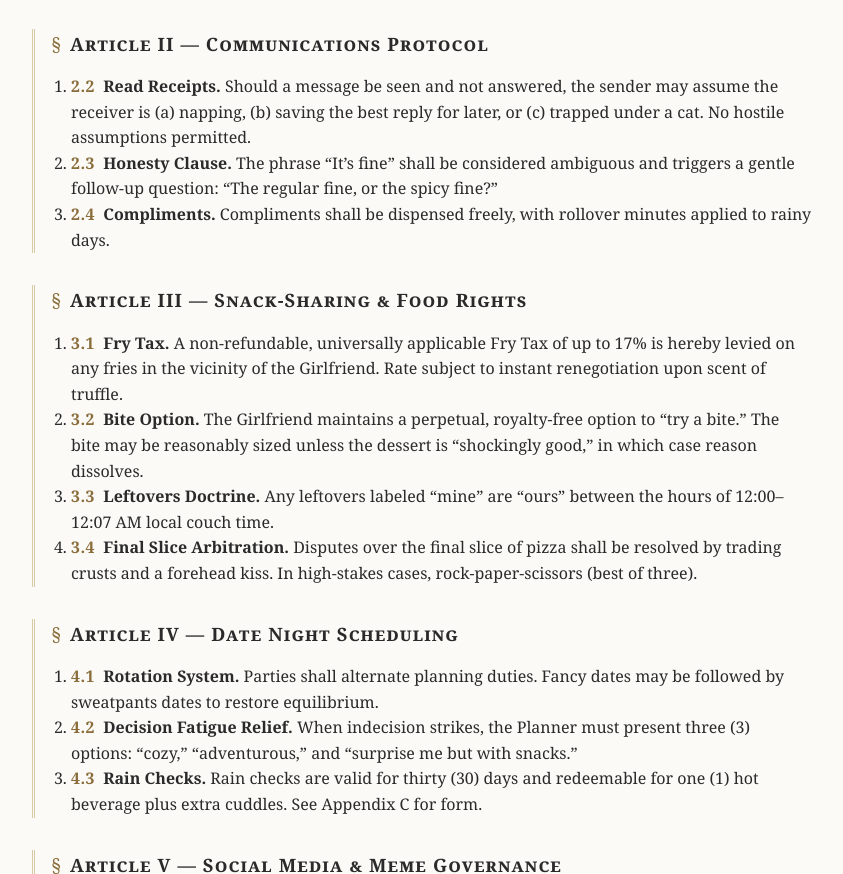
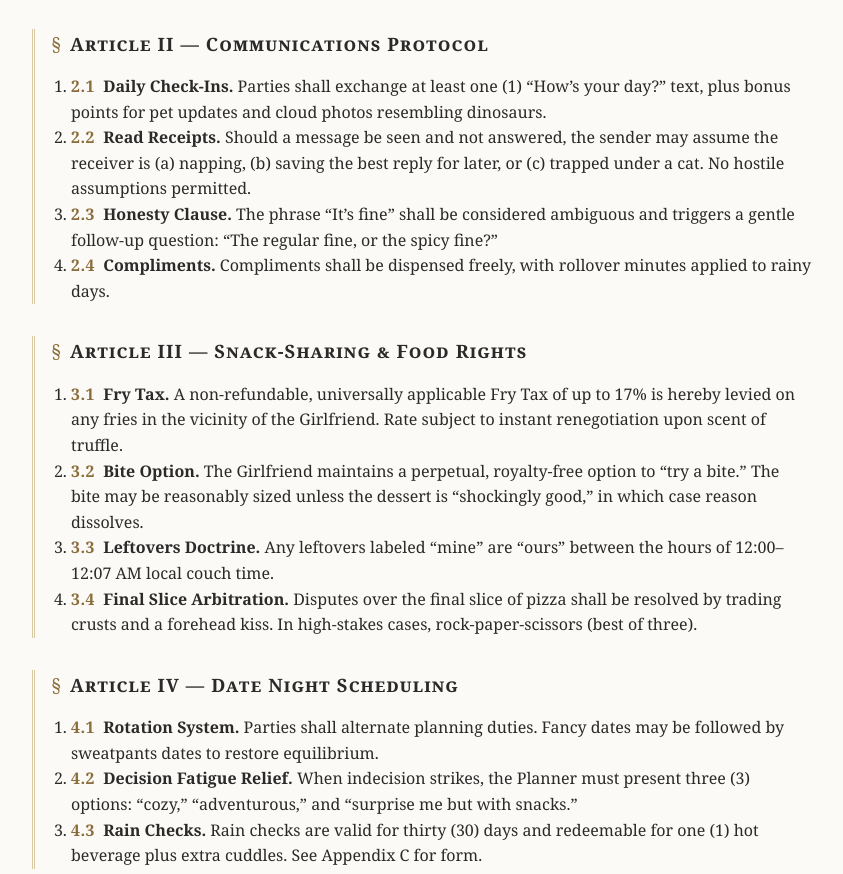
Before and after one commit to nitishsjsucs/gf-policies, a plain HTML site: page index.html in a window 1280 px wide. Shown: the part 1370-2244 px from the top of the page, without its empty margins (218-1061 px from the left). Drawn offline with Linux system fonts and the light colour scheme.

Commit message:
change-4

```diff
--- a/index.html
+++ b/index.html
@@ -162,6 +162,7 @@
       <section id="communications" class="article">
         <h2 class="section-title"><span class="mark">§</span> Article II — Communications Protocol</h2>
         <ol>
+          <li><span class="num">2.1</span> <strong>Daily Check‑Ins.</strong> Parties shall exchange at least one (1) “How’s your day?” text, plus bonus points for pet updates and cloud photos resembling dinosaurs.</li>
           <li><span class="num">2.2</span> <strong>Read Receipts.</strong> Should a message be seen and not answered, the sender may assume the receiver is (a) napping, (b) saving the best reply for later, or (c) trapped under a cat. No hostile assumptions permitted.</li>
           <li><span class="num">2.3</span> <strong>Honesty Clause.</strong> The phrase “It’s fine” shall be considered ambiguous and triggers a gentle follow‑up question: “The regular fine, or the spicy fine?”</li>
           <li><span class="num">2.4</span> <strong>Compliments.</strong> Compliments shall be dispensed freely, with rollover minutes applied to rainy days.</li>
```
